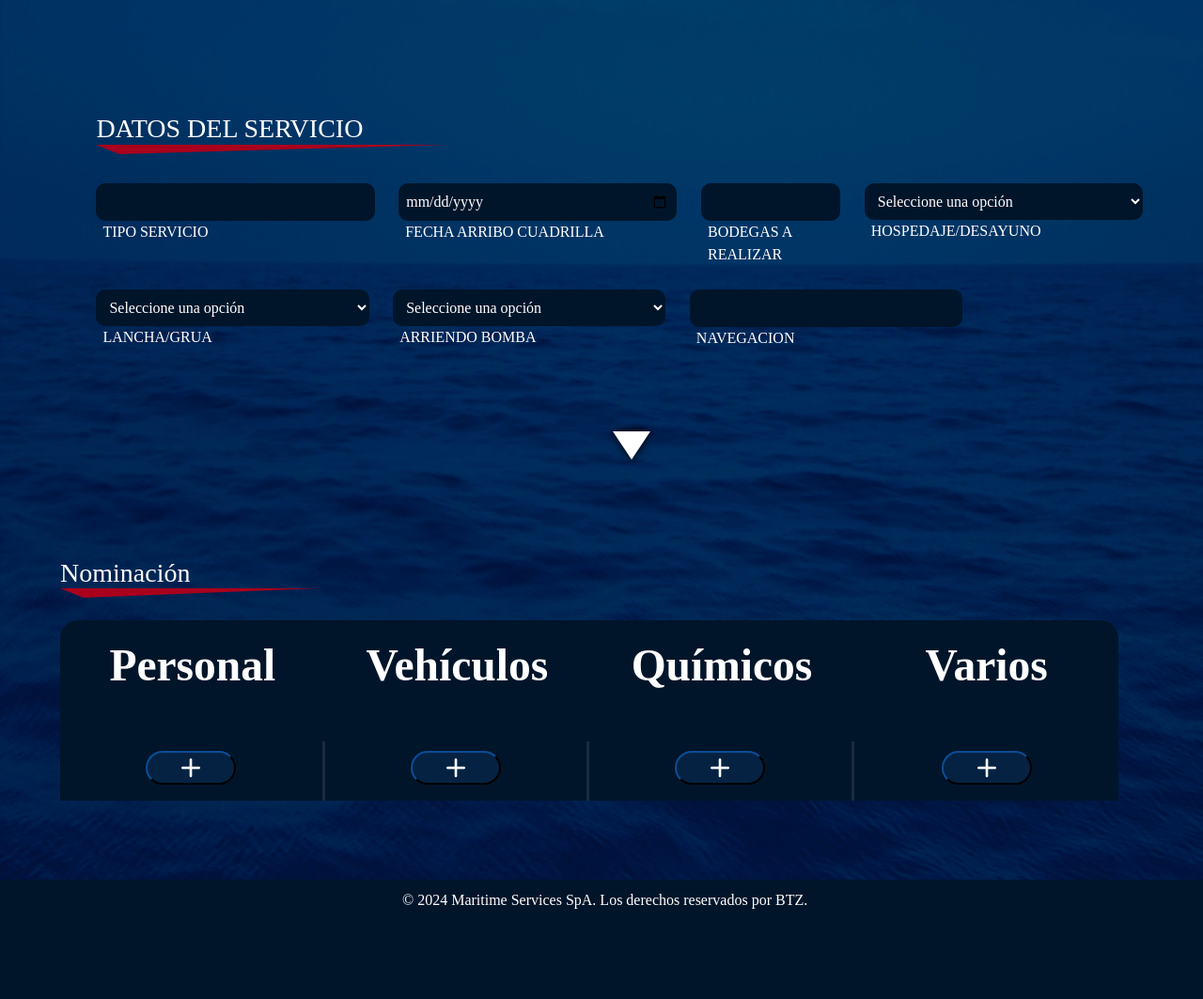
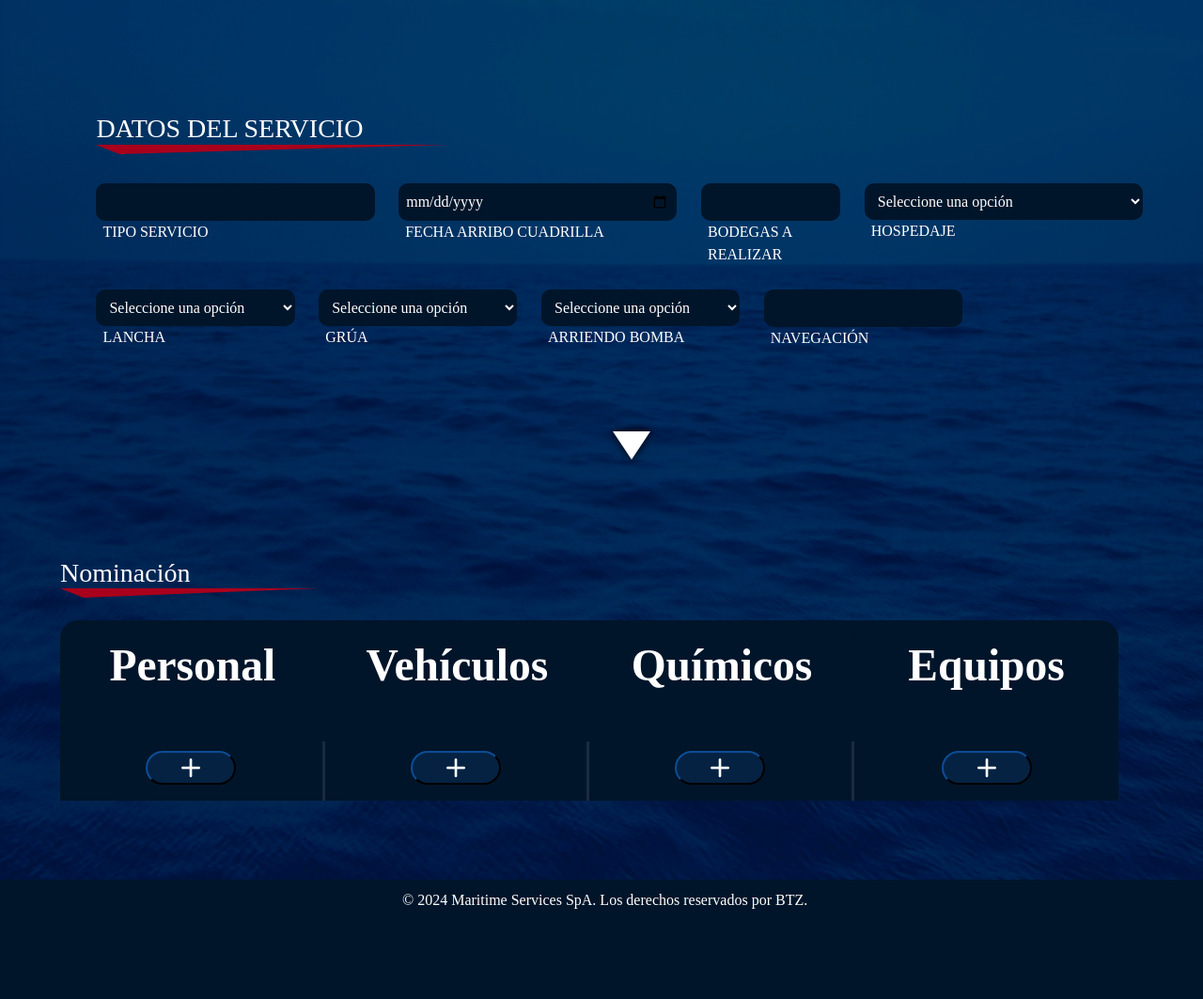
Before and after one commit to Ignacio1-at/BTZ_servicesERP, a Django app: page /erp/gestor-operaciones/ficha-servicio/1/ in a window 1280 px wide. Shown: the part 521-1584 px from the top of the page at 94% size. Run offline with Django 4.2, Linux system fonts and the light colour scheme; a user stored in the database is signed in; tables that the repository leaves empty hold one stand-in row (values such as "Sample post"); some libraries are stand-ins or nearby versions; some web fonts are replaced.

Commit message:
fichaServicio v3

```diff
--- a/erp/models.py
+++ b/erp/models.py
@@ -208,8 +208,9 @@ class FichaServicio(models.Model):
     fecha_fin = models.DateField()
     fecha_arribo_cuadrilla = models.DateField(null=True, blank=True)
     bodegas_a_realizar = models.CharField(max_length=100, null=True, blank=True)
-    hospedaje_desayuno = models.CharField(max_length=100, null=True, blank=True)
-    lancha_grua = models.CharField(max_length=100, null=True, blank=True)
+    hospedaje = models.CharField(max_length=100, null=True, blank=True)
+    lancha = models.CharField(max_length=100, null=True, blank=True)
+    grua = models.CharField(max_length=100, null=True, blank=True)
     arriendo_bomba = models.CharField(max_length=100, null=True, blank=True)
     navegacion = models.CharField(max_length=100, null=True, blank=True)
     ESTADOS_delSERVICIO = (
--- a/erp/templates/html/fichaServicio.html
+++ b/erp/templates/html/fichaServicio.html
@@ -149,24 +149,33 @@
               <label>BODEGAS A REALIZAR</label>
             </div>
             <div>
-              <select name="hospedaje_desayuno" id="hospedaje_desayuno" required>
+              <select name="hospedaje" id="hospedaje" required>
                 <option value="">Seleccione una opción</option>
                 <option value="SI">SI</option>
                 <option value="NO">NO</option>
                 <option value="NO_APLICA">NO APLICA</option>
               </select>
-              <label>HOSPEDAJE/DESAYUNO</label>
+              <label>HOSPEDAJE</label>
             </div>
           </div>
           <div class="fila-dosServicio">
             <div>
-              <select name="lancha_grua" id="lancha_grua" required>
+              <select name="lancha" id="lancha" required>
                 <option value="">Seleccione una opción</option>
                 <option value="SI">SI</option>
                 <option value="NO">NO</option>
                 <option value="NO_APLICA">NO APLICA</option>
               </select>
-              <label>LANCHA/GRUA</label>
+              <label>LANCHA</label>
+            </div>
+            <div>
+              <select name="grua" id="grua" required>
+                <option value="">Seleccione una opción</option>
+                <option value="SI">SI</option>
+                <option value="NO">NO</option>
+                <option value="NO_APLICA">NO APLICA</option>
+              </select>
+              <label>GRÚA</label>
             </div>
             <div>
               <select name="arriendo_bomba" id="arriendo_bomba" required>
@@ -179,7 +188,7 @@
             </div>
             <div>
               <input type="text" name="navegacion" required/>
-              <label>NAVEGACION</label>
+              <label>NAVEGACIÓN</label>
             </div>
           </div>
         </div>
@@ -221,7 +230,7 @@
         </div>
 
         <div id="columnVario" class="columna">
-          <h3>Varios</h3>
+          <h3>Equipos</h3>
           <div class="sinLineaGris">
             <div class="columna-contenido">
               <button type="button" style="width: 7.5vw; border-radius: 20px; background-color: #052242; margin-top: 10px; border-color: #052242;" class="modal-trigger" data-target="varioModal"><img src="{% static 'images/mas.png' %}" alt="Agregar" width="30" height="30" style="cursor: pointer; padding: 5px;" /></button>
@@ -237,21 +246,22 @@
           <div class="modal-content">
             <div class="modal-header">
               <img src="{% static 'images/Logo_Anadir_Personal.png' %}" alt="Logo" width="30" height="30" style="margin-right: 10px;" />
-              <h5 class="modal-title" style="margin-right: 50%;" id="personalModalLabel">Personal</h5>
-              <button type="button" class="btn-close" data-bs-dismiss="modal" aria-label="Close"></button>
+              <h5 class="modal-title" style="margin-right: 75%;" id="personalModalLabel">Personal</h5>
             </div>
             <div class="modal-body">
               <div class="mb-3">
                 <label for="personalSelect" style="margin-left: 20px;" class="form-label">Seleccione Personal:</label>
                 <select name="personal_nominado" id="personalSelect" class="form-select" style="width: 24vw; margin: 0 auto; border-radius: 15px;" required>
+                  <option value="">Seleccione un personal</option>
                   {% for persona in personal %}
-                    <option value="{{ persona.id }}">{{ persona.nombre }}</option>
+                    <option value="{{ persona.id }}" data-nombre="{{ persona.nombre }}" data-rut="{{ persona.rut }}" data-cargo="{{ persona.cargo }}" data-especialidades="{% for especialidad in persona.especialidades.all %}{{ especialidad.nombre }}{% if not forloop.last %}, {% endif %}{% endfor %}" data-conductor="{{ persona.conductor }}" data-tipo-licencia="{{ persona.tipo_licencia }}" data-estado="{{ persona.estado }}">{{ persona.nombre }}</option>
                   {% endfor %}
                 </select>
               </div>
+              <div id="personalInfo" style="margin-left: 20px;"></div>
             </div>
             <div class="modal-footer">
-              <button type="button" class="modal-add btn btn-custom-color" data-type="personal" style="width: 6.5vw; margin: 0 auto; color: white ; background-color: #860909c9; border-radius: 25px; padding: 5px;">Agregar</button>
+              <button type="button" class="modal-add btn btn-custom-color" data-type="personal" style="width: 6.5vw; margin: 0 auto; color: white; background-color: #860909c9; border-radius: 25px; padding: 5px;">Agregar</button>
             </div>
           </div>
         </div>
@@ -263,8 +273,7 @@
           <div class="modal-content">
             <div class="modal-header">
               <img src="{% static 'images/IconoAuto.png' %}" alt="Logo" width="45" height="25" style="margin-right: 10px;" />
-              <h5 class="modal-title" style="margin-right: 50%;" id="vehiculoModalLabel">Vehículo</h5>
-              <button type="button" class="btn-close" data-bs-dismiss="modal" aria-label="Close"></button>
+              <h5 class="modal-title" style="margin-right: 75%;" id="vehiculoModalLabel">Vehículo</h5>
             </div>
             <div class="modal-body">
               <div class="mb-3">
@@ -289,8 +298,7 @@
           <div class="modal-content">
             <div class="modal-header">
               <img src="{% static 'images/IconoQuimico.png' %}" alt="Logo" width="30" height="30" style="margin-right: 10px;" />
-              <h5 class="modal-title" style="margin-right: 52%;" id="quimicoModalLabel">Químico</h5>
-              <button type="button" class="btn-close" data-bs-dismiss="modal" aria-label="Close"></button>
+              <h5 class="modal-title" style="margin-right: 75%;" id="quimicoModalLabel">Químico</h5>
             </div>
             <div class="modal-body">
               <div class="mb-3">
@@ -315,12 +323,12 @@
           <div class="modal-content">
             <div class="modal-header">
               <img src="{% static 'images/IconoHerramientas.png' %}" alt="Logo" width="30" height="30" style="margin-right: 10px;" />
-              <h5 class="modal-title" style="margin-right: 55%;" id="varioModalLabel">Vario</h5>
+              <h5 class="modal-title" style="margin-right: 75%;" id="varioModalLabel">Equipo</h5>
               <button type="button" class="btn-close" data-bs-dismiss="modal" aria-label="Close"></button>
             </div>
             <div class="modal-body">
               <div class="mb-3">
-                <label for="varioSelect" style="margin-left: 20px;" class="form-label">Seleccione Vario:</label>
+                <label for="varioSelect" style="margin-left: 20px;" class="form-label">Seleccione Equipo:</label>
                 <select name="varios_nominados" id="varioSelect" class="form-select" style="width: 24vw; margin: 0 auto; border-radius: 15px;" required>
                   {% for vario in varios %}
                     <option value="{{ vario.id }}">{{ vario.nombre }}</option>
@@ -339,7 +347,7 @@
         <button type="button" onclick="goBack()" style="border: none; background: none;">
           <img src="{% static 'images/Volver.png' %}" alt="Volver" width="40" height="40" style="margin-right: 2vw; cursor: pointer;" />
         </button>
-        <div id="selectedElementsOutput" style="color: white; margin-right: 2vw;"></div>
+        <!--<div id="selectedElementsOutput" style="color: white; margin-right: 2vw;"></div>-->
         <button type="submit" class="guardar">GUARDAR</button>
       </div>
     </form>
--- a/erp/templates/html/gestorPersonal.html
+++ b/erp/templates/html/gestorPersonal.html
@@ -19,7 +19,7 @@
           <div style="display: flex; align-items: center;">
             <button type="button" onclick="goBack()" style="border: none; background: none;"><img src="{% static 'images/Volver.png' %}" alt="Volver" width="40" height="40" style="margin-right: 2vw; cursor: pointer;" /></button>
             <img src="{% static 'images/LogoRRHH.png' %}" alt="Texto alternativo de la imagen" class="mb-2" style="height: 5vh;" />
-            <span style="color: white; margin-left: 1vw; font-size: 2vh; margin-right: 5vw;">Recursos Humanos</span>
+            <span style="color: white; margin-left: 1vw; font-size: 2vh; margin-right: 5vw;">Personal</span>
             <input class="buscador rounded-pill" type="text" id="Buscar" placeholder="Buscar" oninput="filtrarPersonal()" />
           </div>
         </div>
--- a/erp/views.py
+++ b/erp/views.py
@@ -1067,8 +1067,9 @@ def actualizar_ficha_servicio_por_id(request, servicio_id):
             tipo_servicio = request.POST.get('tipo_servicio')
             fecha_arribo_cuadrilla = request.POST.get('fecha_arribo_cuadrilla')
             bodegas_a_realizar = request.POST.get('bodegas_a_realizar')
-            hospedaje_desayuno = request.POST.get('hospedaje_desayuno')
-            lancha_grua = request.POST.get('lancha_grua')
+            hospedaje = request.POST.get('hospedaje')
+            lancha = request.POST.get('lancha')
+            grua = request.POST.get('grua')
             arriendo_bomba = request.POST.get('arriendo_bomba')
             navegacion = request.POST.get('navegacion')
 
@@ -1119,8 +1120,9 @@ def actualizar_ficha_servicio_por_id(request, servicio_id):
             ficha_servicio.tipo_servicio = tipo_servicio
             ficha_servicio.fecha_arribo_cuadrilla = fecha_arribo_cuadrilla
             ficha_servicio.bodegas_a_realizar = bodegas_a_realizar
-            ficha_servicio.hospedaje_desayuno = hospedaje_desayuno
-            ficha_servicio.lancha_grua = lancha_grua
+            ficha_servicio.hospedaje = hospedaje
+            ficha_servicio.lancha = lancha
+            ficha_servicio.grua = grua
             ficha_servicio.arriendo_bomba = arriendo_bomba
             ficha_servicio.navegacion = navegacion
 
--- a/servicesERP/static/css/stylesFichaServicio.css
+++ b/servicesERP/static/css/stylesFichaServicio.css
@@ -186,7 +186,7 @@ span::after {
 
 .fila-dosServicio {
     display: grid;
-    grid-template-columns: 3fr 3fr 3fr;
+    grid-template-columns: 3fr 3fr 3fr 3fr;
     margin-top: 25px;
     margin-right: 20vw;
     gap: 2vw;
```
Also changed, not shown: erp/templates/html/gestorInventario.html (+4 -4 lines), servicesERP/static/js/scriptFichaServicio.js (+27 -0 lines), erp/migrations/0006_rename_hospedaje_desayuno_fichaservicio_hospedaje_and_more.py (added).
